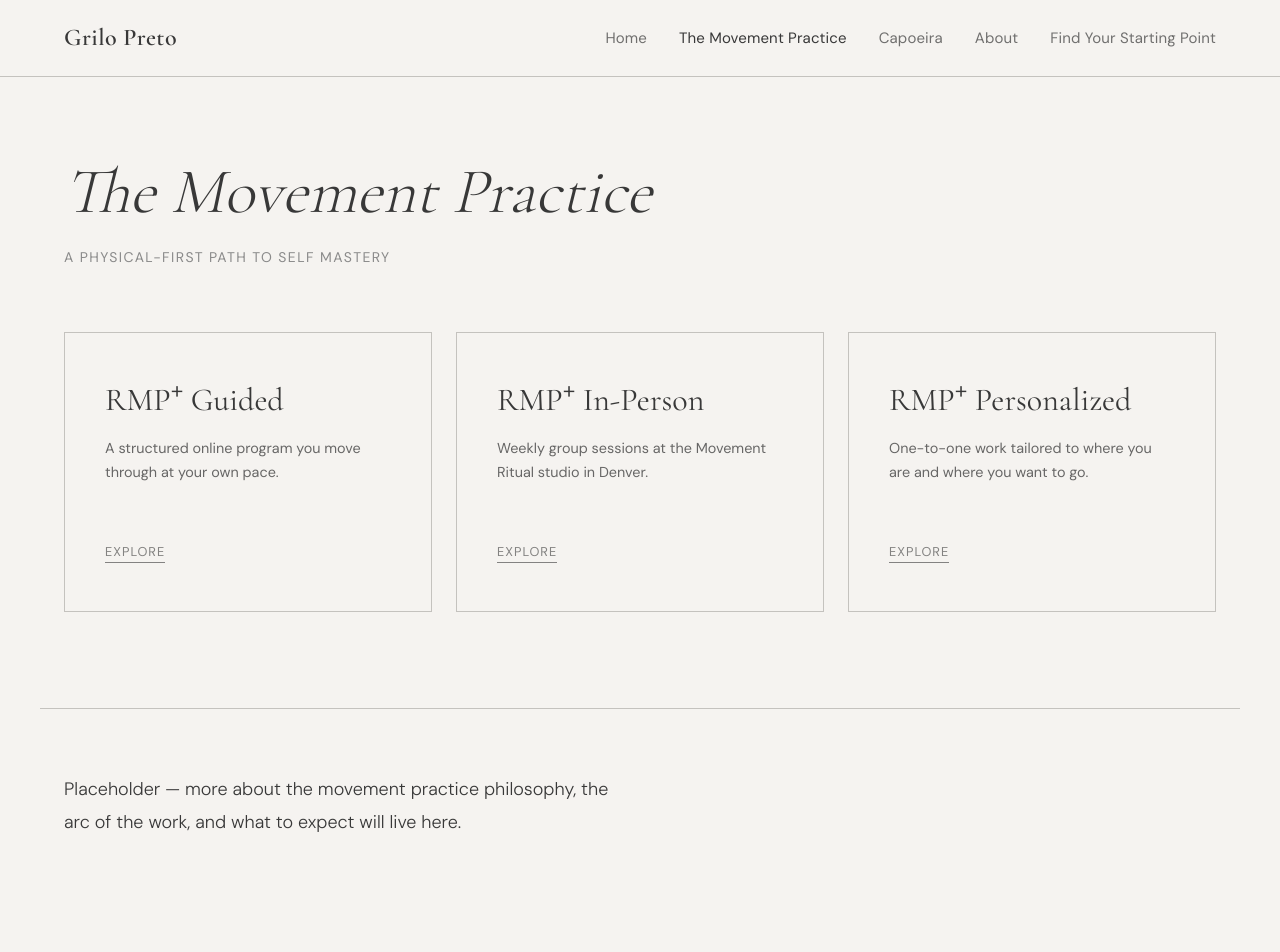
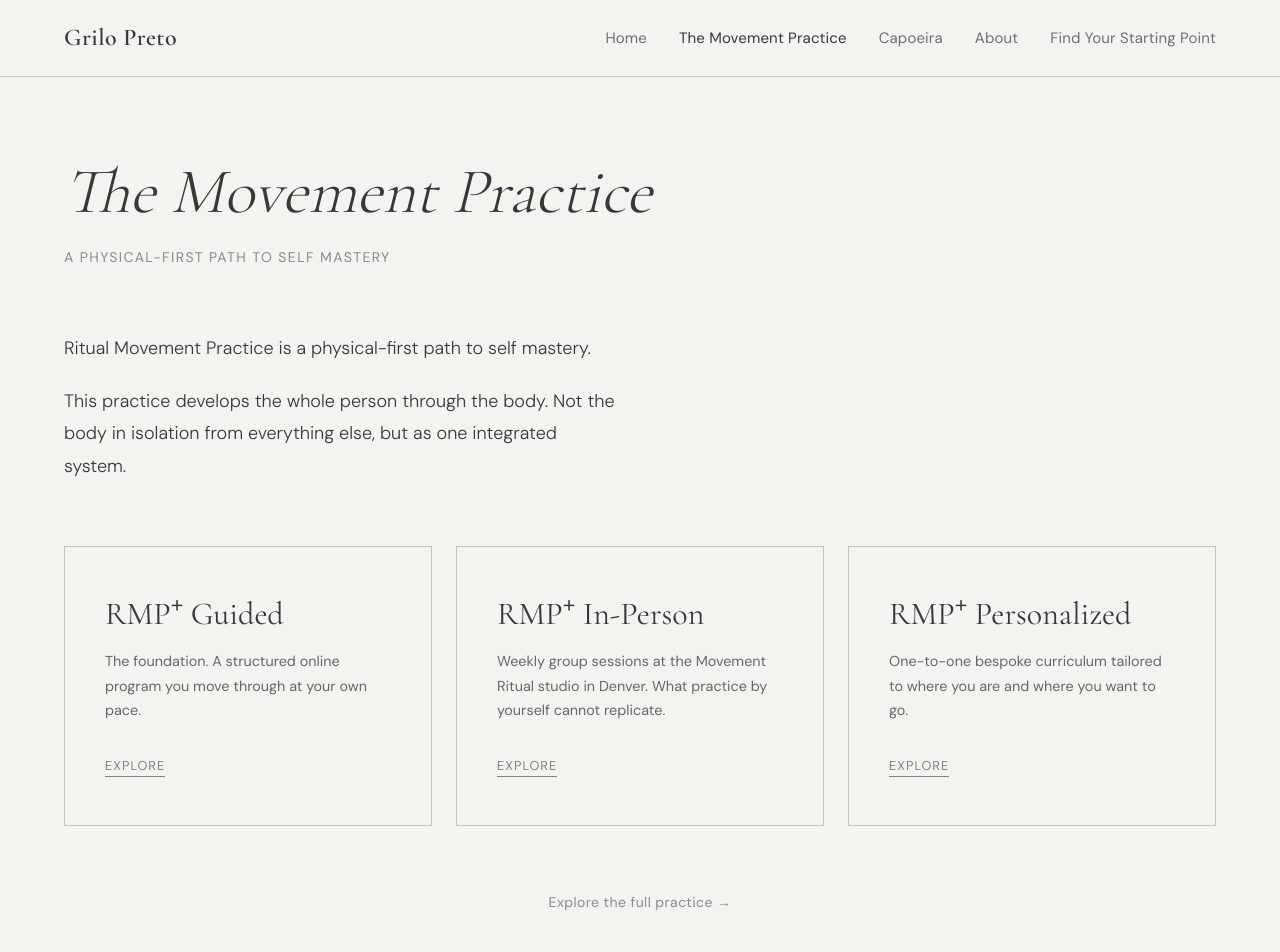
Before and after one commit to idevign/grilo-preto, a Next.js app: page /movement-practice in a window 1280 px wide. Shown: the top 952 px of the page. Built offline with nearby package versions, Linux system fonts and the light colour scheme.

Commit message:
movement practice page content

```diff
--- a/src/app/(main)/movement-practice/page.tsx
+++ b/src/app/(main)/movement-practice/page.tsx
@@ -3,17 +3,17 @@ import Link from "next/link";
 const paths = [
   {
     title: "RMP⁺ Guided",
-    description: "A structured online program you move through at your own pace.",
+    description: "The foundation. A structured online program you move through at your own pace.",
     href: "/rmp/guided",
   },
   {
     title: "RMP⁺ In-Person",
-    description: "Weekly group sessions at the Movement Ritual studio in Denver.",
+    description: "Weekly group sessions at the Movement Ritual studio in Denver. What practice by yourself cannot replicate.",
     href: "/rmp/in-person",
   },
   {
     title: "RMP⁺ Personalized",
-    description: "One-to-one work tailored to where you are and where you want to go.",
+    description: "One-to-one bespoke curriculum tailored to where you are and where you want to go.",
     href: "/rmp/personalized",
   },
 ];
@@ -50,8 +50,52 @@ export default function MovementPractice() {
         </p>
       </section>
 
+      {/* ── Intro ── */}
+      <section
+        style={{
+          padding: "0 1.5rem 4rem",
+          maxWidth: "1200px",
+          margin: "0 auto",
+        }}
+      >
+        <div
+          style={{
+            maxWidth: "560px",
+            display: "flex",
+            flexDirection: "column",
+            gap: "1.25rem",
+          }}
+        >
+          <p
+            style={{
+              fontFamily: "var(--font-body)",
+              fontSize: "clamp(1rem, 1.8vw, 1.125rem)",
+              lineHeight: 1.8,
+              color: "var(--color-dark)",
+              margin: 0,
+              fontWeight: 300,
+            }}
+          >
+            Ritual Movement Practice is a physical-first path to self mastery.
+          </p>
+          <p
+            style={{
+              fontFamily: "var(--font-body)",
+              fontSize: "clamp(1rem, 1.8vw, 1.125rem)",
+              lineHeight: 1.8,
+              color: "var(--color-dark)",
+              margin: 0,
+              fontWeight: 300,
+            }}
+          >
+            This practice develops the whole person through the body. Not the
+            body in isolation from everything else, but as one integrated system.
+          </p>
+        </div>
+      </section>
+
       {/* ── Path cards ── */}
-      <section style={{ padding: "0 1.5rem 6rem", maxWidth: "1200px", margin: "0 auto" }}>
+      <section style={{ padding: "0 1.5rem 4rem", maxWidth: "1200px", margin: "0 auto" }}>
         <div className="mp-grid">
           {paths.map((path) => (
             <div
@@ -99,29 +143,18 @@ export default function MovementPractice() {
         </div>
       </section>
 
-      {/* ── Placeholder text ── */}
+      {/* ── Full practice link ── */}
       <section
         style={{
           padding: "0 1.5rem 8rem",
           maxWidth: "1200px",
           margin: "0 auto",
-          borderTop: "1px solid var(--color-subtle)",
-          paddingTop: "4rem",
+          textAlign: "center",
         }}
       >
-        <p
-          style={{
-            fontFamily: "var(--font-body)",
-            fontSize: "clamp(1rem, 1.8vw, 1.125rem)",
-            lineHeight: 1.8,
-            color: "var(--color-dark)",
-            maxWidth: "560px",
-            margin: 0,
-            fontWeight: 300,
-          }}
-        >
-          Placeholder — more about the movement practice philosophy, the arc of the work, and what to expect will live here.
-        </p>
+        <Link href="/rmp" className="mp-full-link">
+          Explore the full practice →
+        </Link>
       </section>
 
       <style>{`
@@ -150,6 +183,15 @@ export default function MovementPractice() {
           transition: opacity 0.2s;
         }
         .mp-card-link:hover { opacity: 1; }
+        .mp-full-link {
+          font-family: var(--font-body);
+          font-size: 0.875rem;
+          color: var(--color-mid);
+          text-decoration: none;
+          letter-spacing: 0.03em;
+          transition: color 0.2s;
+        }
+        .mp-full-link:hover { color: var(--color-dark); }
       `}</style>
     </main>
   );
```
